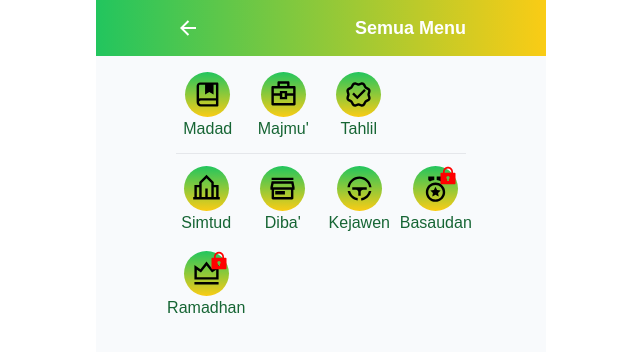
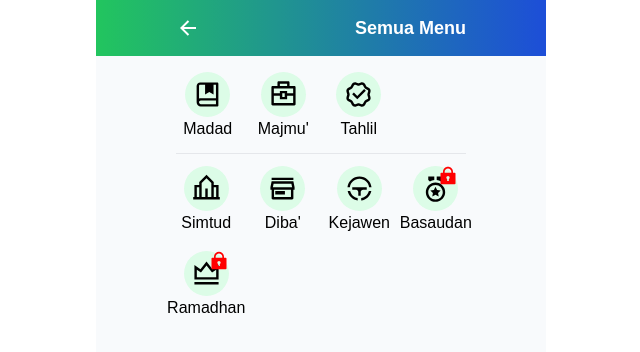
Before and after one commit to omvhadil/adzkaru-yaumiah, a Vue app: page /all-menus in a window 1280 px wide. Shown: the top 352 px of the page, without its empty margins (319-959 px from the left). Built offline with nearby package versions, Linux system fonts and the light colour scheme; a web font is replaced by a local one; what @splidejs/vue-splide would draw is missing.

Commit message:
new theme 2

```diff
--- a/src/assets/main.css
+++ b/src/assets/main.css
@@ -30,18 +30,18 @@
 }
 
 @font-face{
-  font-family:'Me Quran';
-  src:url('https://kangismet.github.io/fonts/me_quran.eot');
-  src:url('https://kangismet.github.io/fonts/me_quran.eot?#iefix') format('embedded-opentype'),
-  url('https://kangismet.github.io/fonts/me_quran.ttf') format('truetype');
+  font-family:'UthmanThaha';
+  src:url('https://kangismet.github.io/fonts/Uthman-Thaha.eot');
+  src:url('https://kangismet.github.io/fonts/Uthman-Thaha.eot?#iefix') format('embedded-opentype'),
+  url('https://kangismet.github.io/fonts/Uthman-Thaha.ttf') format('truetype');
   font-weight:400;
   font-weight:normal;
   font-display: swap;
   }
 
 .arabku{
-  line-height: 3rem;
-  font-family: "Me Quran","Traditional Arabic",Tahoma,sans-serif;
+  line-height: 3.5rem;
+  font-family: "UthmanThaha","Traditional Arabic",Tahoma,sans-serif;
   font-weight: normal;
   text-align: right;
   direction: rtl;
--- a/src/components/MenuToggle.vue
+++ b/src/components/MenuToggle.vue
@@ -14,23 +14,32 @@
     <div
       x-show="open"
       x-transition
-      class="w-[80%] h-[100vh] shadow-lg fixed top-0 right-0 z-10 bg-green-100 py-8 px-6"
+      class="w-[80%] h-[100vh] shadow-lg fixed top-0 right-0 z-10 bg-slate-100"
     >
+      <div class="bg-gradient-to-tr from-green-500 to-blue-500 w-100 h-[200px]">
         <div x-on:click="open = false" class="absolute top-4 right-4">
           <div>
             <svg xmlns="http://www.w3.org/2000/svg" width="28" viewBox="0 0 24 24">
               <path fill="none" d="M0 0h24v24H0z"></path>
               <path
-              fill="green"
+                fill="white"
                 d="M12.0007 10.5865L16.9504 5.63672L18.3646 7.05093L13.4149 12.0007L18.3646 16.9504L16.9504 18.3646L12.0007 13.4149L7.05093 18.3646L5.63672 16.9504L10.5865 12.0007L5.63672 7.05093L7.05093 5.63672L12.0007 10.5865Z"
               ></path>
             </svg>
           </div>
         </div>
-      <div class="absolute top-4 left-4">
-        <h6 class="text-lg font-semibold text-green-800">Pengaturan</h6>
+        <div class="absolute w-full text-center mt-10">
+          <h6 class="text-4xl font-semibold text-white">ALABIM</h6>
+          <p class="text-lg font-medium text-white">Group</p>
+          <div class="mt-3">
+            <p class="text-white">
+              Kraksaan, Probolinggo <br />
+              Jawa Timur
+            </p>
           </div>
-      <div class="grid gap-4 mt-8 text-green-800 mb-6">
+        </div>
+      </div>
+      <div class="grid gap-4 text-green-800 mb-6 pt-4 px-6">
         <div class="flex gap-3">
           <div>
             <svg xmlns="http://www.w3.org/2000/svg" width="24" viewBox="0 0 24 24">
@@ -80,7 +89,7 @@
           <h4>Privasi</h4>
         </div>
       </div>
-      <hr class="bg-green-800" />
+      <hr />
     </div>
   </div>
 </template>
--- a/src/views/AllMenu.vue
+++ b/src/views/AllMenu.vue
@@ -6,7 +6,7 @@ const router = useRouter()
 <template>
   <!-- Header -->
   <header
-    class="container h-[3.5rem] flex items-center justify-between gap-3 bg-gradient-to-r from-green-500 to-yellow-400"
+    class="container h-[3.5rem] flex items-center justify-between gap-3 bg-gradient-to-r from-green-500 to-blue-700"
   >
     <div @click="router.back()">
       <div>
@@ -29,9 +29,7 @@ const router = useRouter()
         @click="router.push('/madad')"
         class="flex flex-col justify-center items-center text-center"
       >
-        <div
-          class="bg-gradient-to-b from-green-500 to-yellow-400 rounded-full h-[45px] w-[45px] p-2"
-        >
+        <div class="bg-green-100 rounded-full h-[45px] w-[45px] p-2">
           <svg xmlns="http://www.w3.org/2000/svg" viewBox="0 0 24 24">
             <path fill="none" d="M0 0h24v24H0z"></path>
             <path
@@ -40,16 +38,14 @@ const router = useRouter()
             ></path>
           </svg>
         </div>
-        <p class="text-green-800">Madad</p>
+        <p class="text-dark">Madad</p>
       </div>
       <!-- majmu -->
       <div
         @click="router.push('/majmu')"
         class="flex flex-col justify-center items-center text-center"
       >
-        <div
-          class="bg-gradient-to-b from-green-500 to-yellow-400 rounded-full h-[45px] w-[45px] p-2"
-        >
+        <div class="bg-green-100 rounded-full h-[45px] w-[45px] p-2">
           <svg xmlns="http://www.w3.org/2000/svg" viewBox="0 0 24 24">
             <path fill="none" d="M0 0h24v24H0z"></path>
             <path
@@ -58,16 +54,14 @@ const router = useRouter()
             ></path>
           </svg>
         </div>
-        <p class="text-green-800">Majmu'</p>
+        <p class="text-dark">Majmu'</p>
       </div>
       <!-- tahlil pendek -->
       <div
         @click="router.push('/tahlil-pendek/tahlil-kubur')"
         class="flex flex-col justify-center items-center text-center"
       >
-        <div
-          class="bg-gradient-to-b from-green-500 to-yellow-400 rounded-full h-[45px] w-[45px] p-2"
-        >
+        <div class="bg-green-100 rounded-full h-[45px] w-[45px] p-2">
           <svg xmlns="http://www.w3.org/2000/svg" viewBox="0 0 24 24">
             <path fill="none" d="M0 0h24v24H0z"></path>
             <path
@@ -76,7 +70,7 @@ const router = useRouter()
             ></path>
           </svg>
         </div>
-        <p class="text-green-800">Tahlil</p>
+        <p class="text-dark">Tahlil</p>
       </div>
     </section>
     <hr />
@@ -86,9 +80,7 @@ const router = useRouter()
         @click="router.push('/simtud')"
         class="flex flex-col justify-center items-center text-center"
       >
-        <div
-          class="bg-gradient-to-b from-green-500 to-yellow-400 rounded-full h-[45px] w-[45px] p-2"
-        >
+        <div class="bg-green-100 rounded-full h-[45px] w-[45px] p-2">
           <svg xmlns="http://www.w3.org/2000/svg" viewBox="0 0 24 24">
             <path fill="none" d="M0 0h24v24H0z"></path>
             <path
@@ -97,16 +89,14 @@ const router = useRouter()
             ></path>
           </svg>
         </div>
-        <p class="text-green-800">Simtud</p>
+        <p class="text-dark">Simtud</p>
       </div>
       <!-- diba' -->
       <div
         @click="router.push('/diba')"
         class="flex flex-col justify-center items-center text-center"
       >
-        <div
-          class="bg-gradient-to-b from-green-500 to-yellow-400 rounded-full h-[45px] w-[45px] p-2"
-        >
+        <div class="bg-green-100 rounded-full h-[45px] w-[45px] p-2">
           <svg xmlns="http://www.w3.org/2000/svg" viewBox="0 0 24 24">
             <path fill="none" d="M0 0h24v24H0z"></path>
             <path
@@ -115,16 +105,14 @@ const router = useRouter()
             ></path>
           </svg>
         </div>
-        <p class="text-green-800">Diba'</p>
+        <p class="text-dark">Diba'</p>
       </div>
       <!-- kejawean -->
       <div
         @click="router.push('/kejawen')"
         class="flex flex-col justify-center items-center text-center"
       >
-        <div
-          class="bg-gradient-to-b from-green-500 to-yellow-400 rounded-full h-[45px] w-[45px] p-2 relative"
-        >
+        <div class="bg-green-100 rounded-full h-[45px] w-[45px] p-2 relative">
           <svg xmlns="http://www.w3.org/2000/svg" viewBox="0 0 24 24">
             <path fill="none" d="M0 0h24v24H0z"></path>
             <path
@@ -133,13 +121,11 @@ const router = useRouter()
             ></path>
           </svg>
         </div>
-        <p class="text-green-800">Kejawen</p>
+        <p class="text-dark">Kejawen</p>
       </div>
       <!-- basaudan -->
       <div class="flex flex-col justify-center items-center text-center">
-        <div
-          class="bg-gradient-to-b from-green-500 to-yellow-400 rounded-full h-[45px] w-[45px] p-2 relative"
-        >
+        <div class="bg-green-100 rounded-full h-[45px] w-[45px] p-2 relative">
           <svg xmlns="http://www.w3.org/2000/svg" viewBox="0 0 24 24">
             <path fill="none" d="M0 0h24v24H0z"></path>
             <path
@@ -157,13 +143,11 @@ const router = useRouter()
             </svg>
           </div>
         </div>
-        <p class="text-green-800">Basaudan</p>
+        <p class="text-dark">Basaudan</p>
       </div>
       <!-- ramadhan -->
       <div class="flex flex-col justify-center items-center text-center">
-        <div
-          class="bg-gradient-to-b from-green-500 to-yellow-400 rounded-full h-[45px] w-[45px] p-2 relative"
-        >
+        <div class="bg-green-100 rounded-full h-[45px] w-[45px] p-2 relative">
           <svg xmlns="http://www.w3.org/2000/svg" viewBox="0 0 24 24">
             <path fill="none" d="M0 0h24v24H0z"></path>
             <path
@@ -181,7 +165,7 @@ const router = useRouter()
             </svg>
           </div>
         </div>
-        <p class="text-green-800">Ramadhan</p>
+        <p class="text-dark">Ramadhan</p>
       </div>
     </section>
   </main>
--- a/src/views/Categori.vue
+++ b/src/views/Categori.vue
@@ -19,14 +19,12 @@ const kitab = data.find((item) => item.slug === kitabId)
       >
         <div
           @click="router.push('/' + kitabId + '/' + item.slug)"
-          class="flex shadow-sm rounded-sm overflow-hidden cursor-pointer h-[50px]"
+          class="flex shadow-sm rounded-lg overflow-hidden cursor-pointer h-[50px]"
         >
-          <div
-            class="flex items-center justify-center bg-gradient-to-br from-green-400 to-blue-400 text-dark text-slate-100 w-[40px]"
-          >
-            <h6 class="m-0">{{ index + 1 }}</h6>
+          <div class="flex items-center justify-center text-dark w-[40px]">
+            <h6 class="m-0">{{ index + 1 }}.</h6>
           </div>
-          <div class="flex items-center ps-3 text-dark">
+          <div class="flex items-center text-dark">
             <p class="m-0 text-sm">{{ item.title }}</p>
           </div>
         </div>
--- a/src/views/Dzikir.vue
+++ b/src/views/Dzikir.vue
@@ -61,7 +61,7 @@ watchEffect(() => {})
             class="even:bg-slate-50 odd:bg-slate-50"
           >
             <td class="col-11 px-2" :class="item.arab ? 'border-b' : ''">
-              <h2 class="m-0 py-1 arabku text-[1.7rem] text-dark" align="right">
+              <h2 class="m-0 py-1 arabku text-[1.9rem] text-dark" align="right">
                 {{ item.arab }}
               </h2>
               <!-- <h4
--- a/src/views/Home.vue
+++ b/src/views/Home.vue
@@ -50,7 +50,7 @@ const router = useRouter()
         <!-- menu -->
         <div class="w-[20%] p-0">
           <div
-            class="shadow-sm rounded-l-3xl bg-gradient-to-b from-green-500 to-yellow-400 py-4 grid justify-center gap-3 ms-auto w-[90%]"
+            class="shadow-sm rounded-l-3xl bg-gradient-to-b from-green-500 to-blue-700 py-4 grid justify-center gap-3 ms-auto w-[90%]"
           >
             <!-- Madad -->
             <div @click="router.push('madad')" class="text-center">
```
Lines whose indentation alone changed are shown as unchanged.
